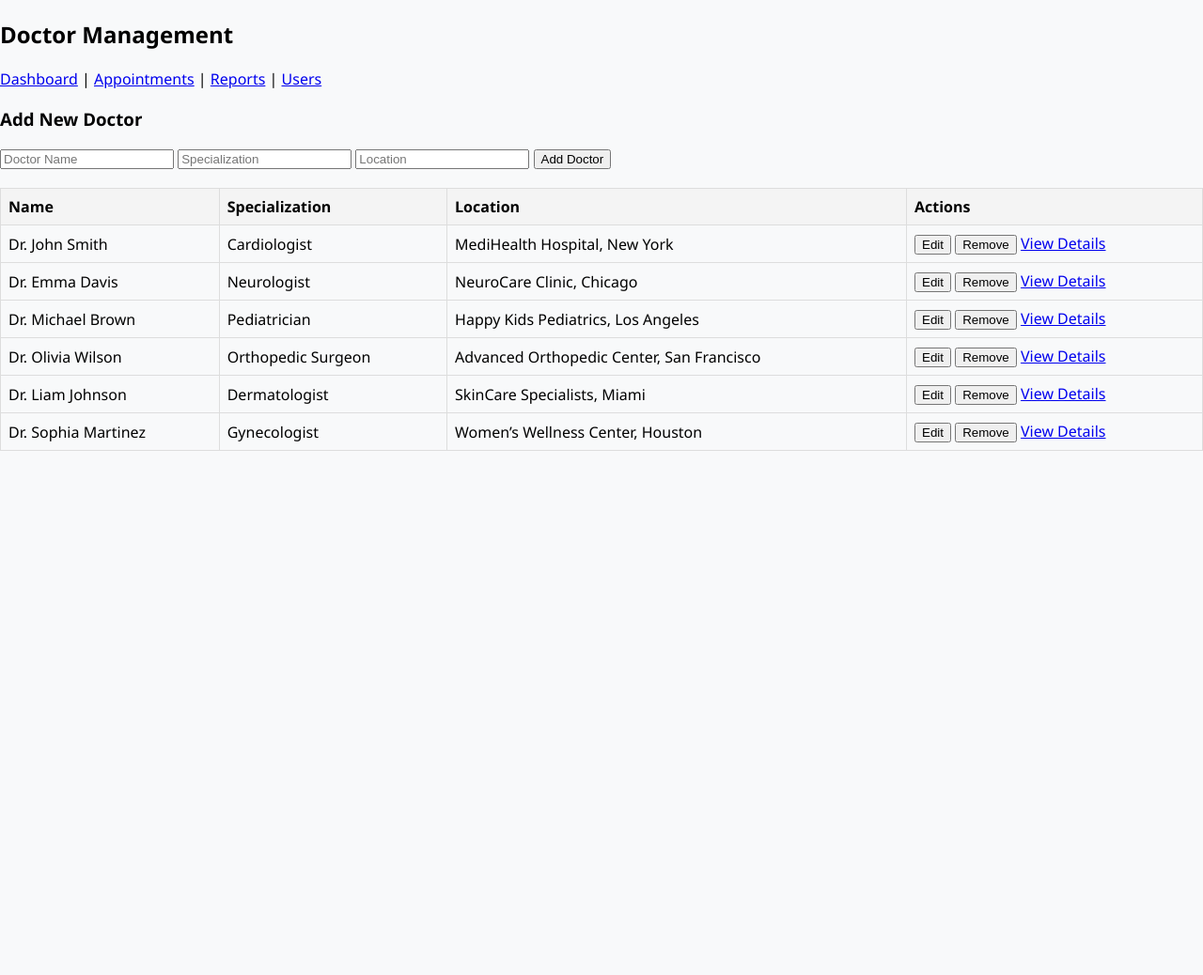
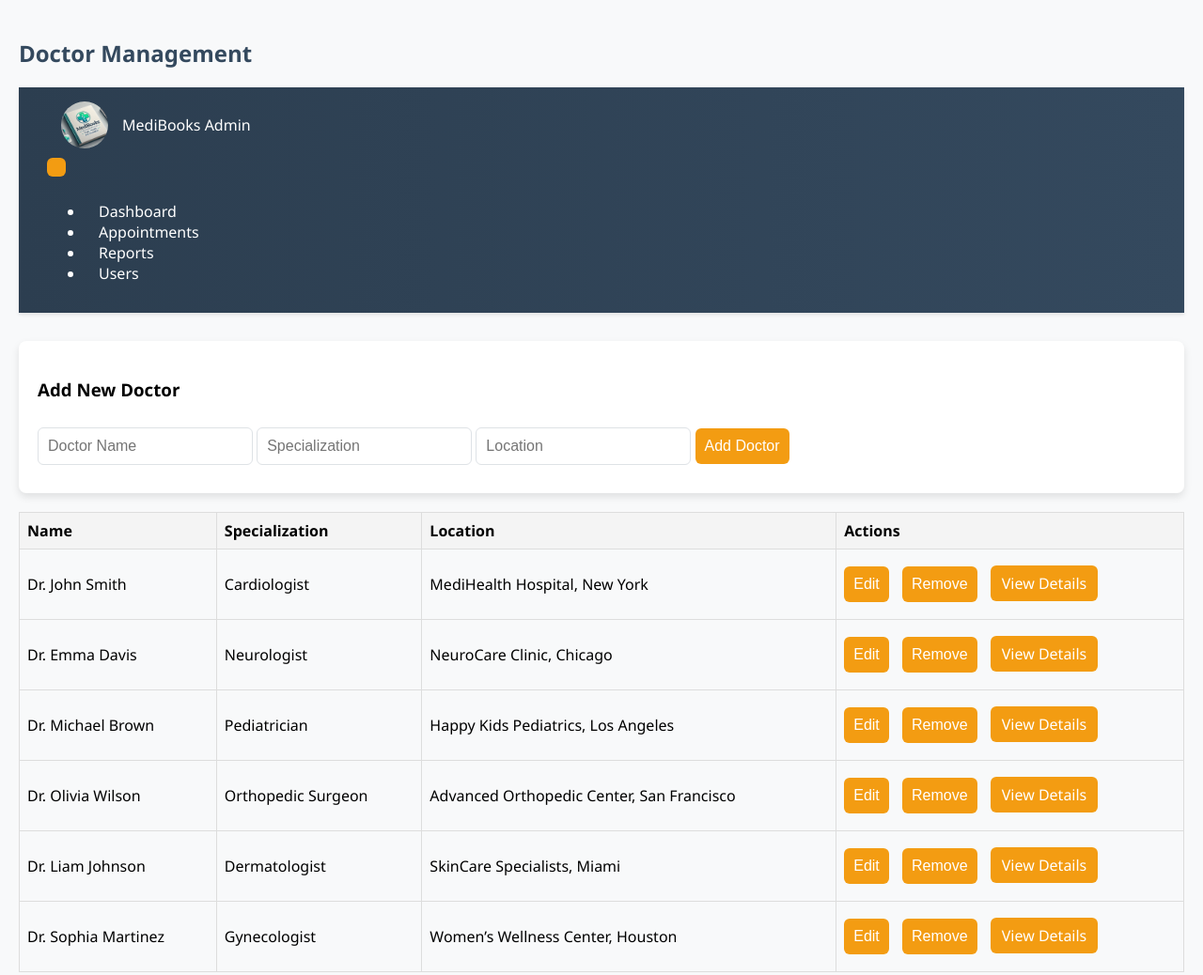
Before and after one commit to DevOpsAndCloudMastery1/medibooks-public-html-1, a website: page medibooks-public-html-1/admin/admin-doctors.html in a window 1280 px wide. Shown: the whole page at 94% size. Before the commit the page ends 800 px from the top, so only its background shows below. Drawn offline with Linux system fonts and the light colour scheme.

Commit message:
added medibooks logo and updated styles

```diff
--- a/medibooks-public-html-1/admin/admin-doctors.html
+++ b/medibooks-public-html-1/admin/admin-doctors.html
@@ -5,8 +5,50 @@
     <meta name="viewport" content="width=device-width, initial-scale=1.0">
     <title>Admin - Manage Doctors</title>
     <link rel="stylesheet" href="../styles/medibooks-styles.css">
-    <script src="js/bootstrap-5.1.3-dist/js/bootstrap.bundle.min.js"></script>
+    <script src="../js/bootstrap-5.1.3-dist/js/bootstrap.bundle.min.js"></script>
     <style>
+        body {
+            font-family: 'Segoe UI', Tahoma, Geneva, Verdana, sans-serif;
+            background-color: #f8f9fa;
+            padding: 20px;
+        }
+
+        h2 {
+            color: #34495e;
+        }
+
+        nav {
+            margin-bottom: 30px;
+        }
+
+        section {
+            margin-top: 30px;
+            background-color: white;
+            padding: 20px;
+            box-shadow: 0 4px 8px rgba(0, 0, 0, 0.1);
+            border-radius: 8px;
+        }
+
+        input[type="text"], button {
+            padding: 10px;
+            font-size: 1rem;
+            border-radius: 6px;
+            margin: 10px 0;
+            border: 1px solid #dee2e6;
+        }
+
+        button {
+            background-color: #f39c12;
+            color: white;
+            border: none;
+            cursor: pointer;
+            transition: background-color 0.3s;
+        }
+
+        button:hover {
+            background-color: #d35400;
+        }
+
         table {
             width: 100%;
             border-collapse: collapse;
@@ -25,18 +67,58 @@
         th {
             background-color: #f4f4f4;
         }
+
+        td button {
+            margin-right: 10px;
+        }
+
+        td a {
+            color: #34495e;
+            text-decoration: none;
+            padding: 8px 12px;
+            background-color: #f39c12;
+            color: white;
+            border-radius: 6px;
+            transition: background-color 0.3s;
+        }
+
+        td a:hover {
+            background-color: #d35400;
+        }
     </style>
 </head>
 <body>
     <h2>Doctor Management</h2>
 
-    <nav>
-        <a href="admin-dashboard.html">Dashboard</a> |
-        <a href="admin-appointments.html">Appointments</a> |
-        <a href="admin-reports.html">Reports</a> |
-        <a href="admin-users.html">Users</a>
+    <!-- Bootstrap Navbar -->
+    <nav class="navbar navbar-expand-lg navbar-dark bg-dark">
+        <div class="container-fluid">
+            <a class="navbar-brand" href="admin-dashboard.html">
+                <img src="../images /MediBooks-Logo-1.png" alt="MediBooks Logo" width="40"> MediBooks Admin
+            </a>
+            <button class="navbar-toggler" type="button" data-bs-toggle="collapse" data-bs-target="#navbarNav" aria-controls="navbarNav" aria-expanded="false" aria-label="Toggle navigation">
+                <span class="navbar-toggler-icon"></span>
+            </button>
+            <div class="collapse navbar-collapse" id="navbarNav">
+                <ul class="navbar-nav ms-auto">
+                    <li class="nav-item">
+                        <a class="nav-link" href="admin-dashboard.html">Dashboard</a>
+                    </li>
+                    <li class="nav-item">
+                        <a class="nav-link" href="admin-appointments.html">Appointments</a>
+                    </li>
+                    <li class="nav-item">
+                        <a class="nav-link" href="admin-reports.html">Reports</a>
+                    </li>
+                    <li class="nav-item">
+                        <a class="nav-link" href="admin-users.html">Users</a>
+                    </li>
+                </ul>
+            </div>
+        </div>
     </nav>
 
+    <!-- Doctor Management Section -->
     <section>
         <h3>Add New Doctor</h3>
         <input type="text" id="doctor-name" placeholder="Doctor Name" required>
```
